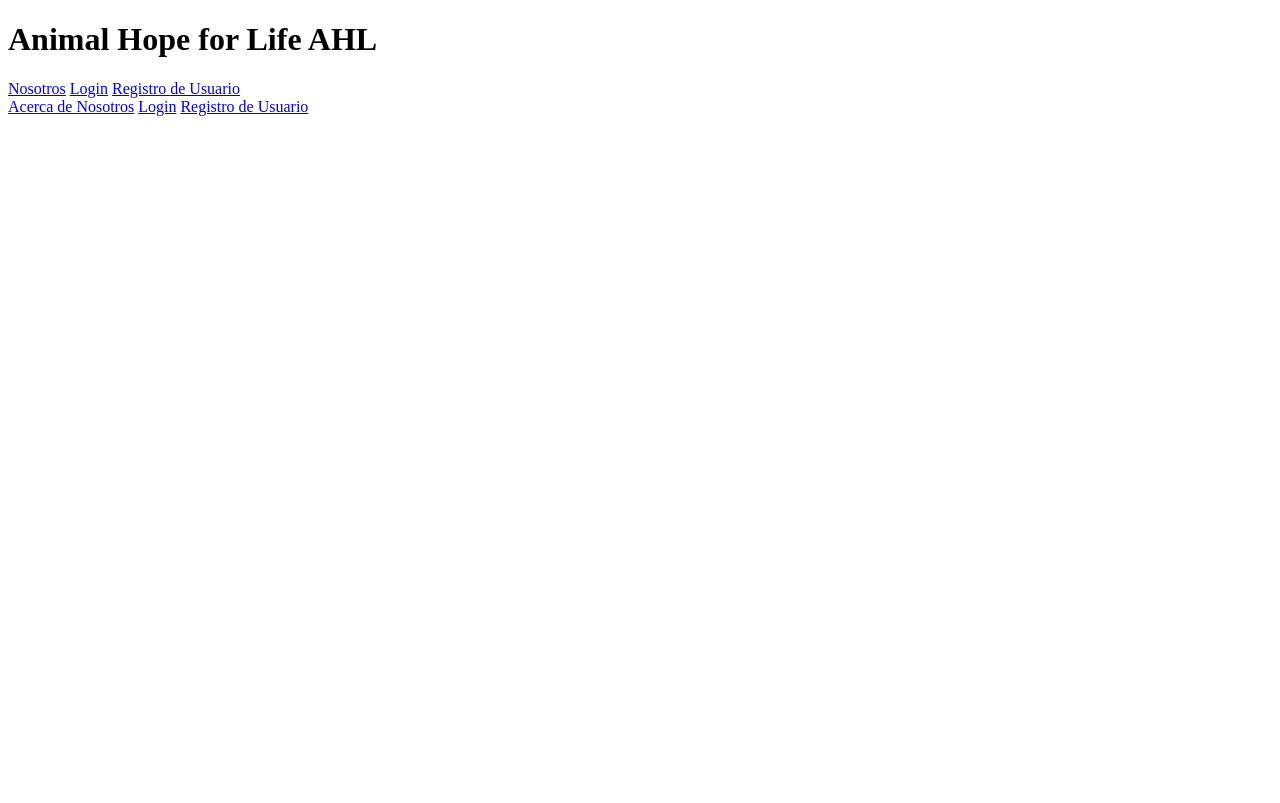
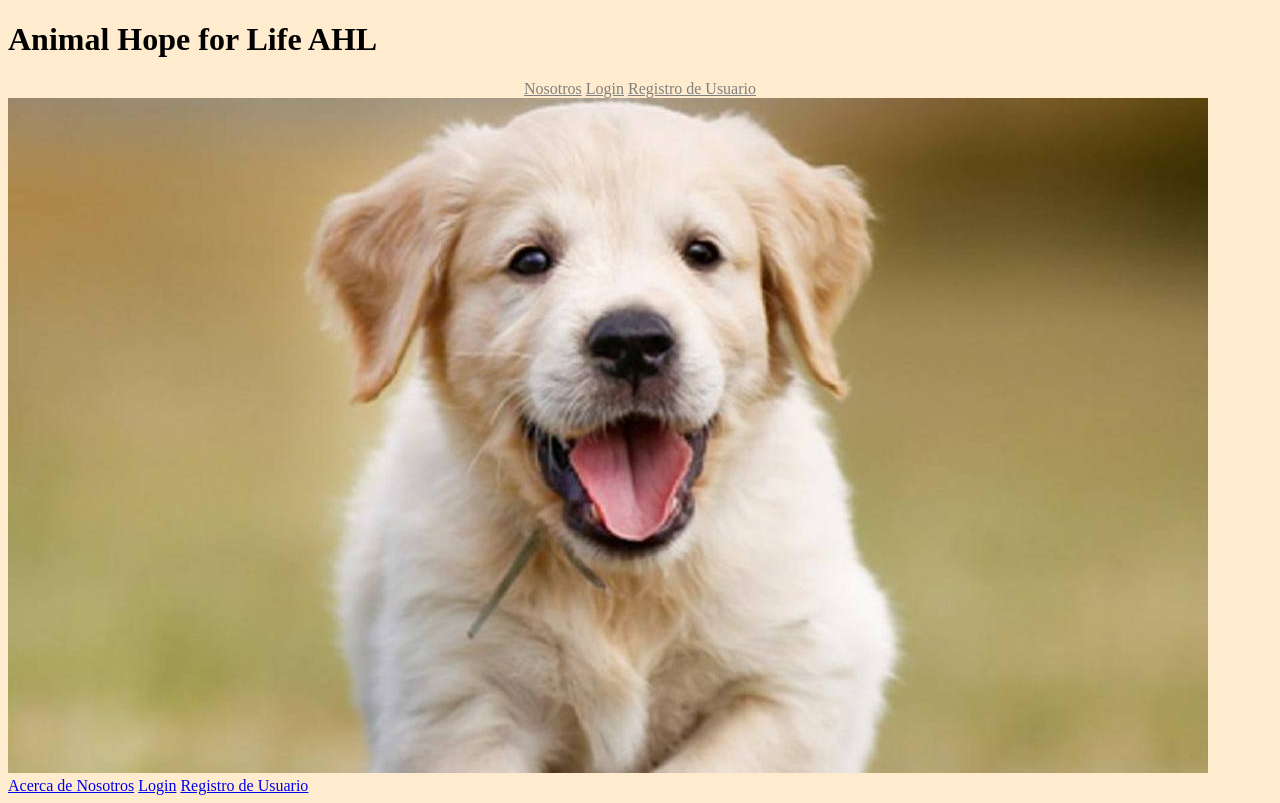
Before and after one commit to JFabrizioMc/TS-II-Final-Project, a PHP site: page / in a window 1280 px wide. Before the commit the page ends 116 px from the top, so only its background shows below. Run offline with PHP 8.4, Linux system fonts and the light colour scheme.

Commit message:
Diseño de index v 0.1

```diff
--- a/index.php
+++ b/index.php
@@ -9,11 +9,13 @@
 </head>
 <body>
     <h1>Animal Hope for Life AHL</h1>
-        <nav>
+        <nav class="opciones">
             <a href="nosotros.php">Nosotros</a>
             <a href="login.php">Login</a>
             <a href="registrar_usuario.php">Registro de Usuario</a>
         </nav>
+
+    <img src="imagenes/imgPrincipal.jpg" alt="perro">
 
     <footer>
         <nav>
--- a/style.css
+++ b/style.css
@@ -0,0 +1,14 @@
+body{
+    background-color: blanchedalmond;
+}
+
+.opciones{
+    display: block;
+    text-align: center;
+
+    width: 100%;
+}
+
+.opciones a:link {
+    color: gray;
+}
```
Also changed, not shown: imagenes/imgPrincipal.jpg (added).
